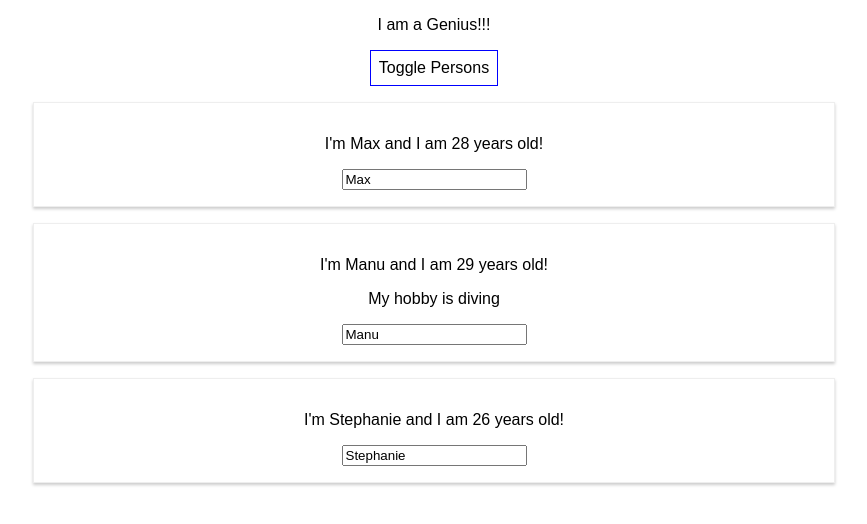
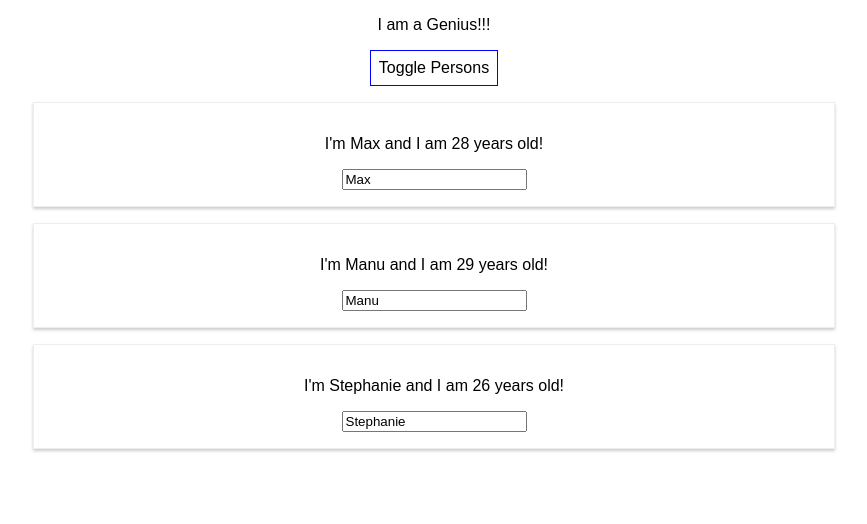
Before and after one commit to nephisto1954/my-app, a React (Create React App) app: page / in a window 1280 px wide. Both pictures are taken after a click on the button "Toggle Persons". Shown: the top 524 px of the page, without its empty margins (206-1073 px from the left). Built offline with nearby package versions, Linux system fonts and the light colour scheme.

Commit message:
deleting persons and dynamism

```diff
--- a/src/App.js
+++ b/src/App.js
@@ -7,32 +7,32 @@
 
   state =  {
     persons: [
-    { name: 'Max', age: 28},
-    { name: 'Manu', age: 29},
-    { name: 'Stephanie', age: 26}
+    { id:'aedr1', name: 'Max', age: 28},
+    { id:'aedr2', name: 'Manu', age: 29},
+    { id:'aedr3', name: 'Stephanie', age: 26}
     ],
     otherState: 'some other value',
     showPerson: false
   }
 
-  switchNameHandler = ( newName ) => {
+
+  nameChangedHandler = ( event, id ) => {
+    const personIndex = this.state.persons.findIndex(p => {
+      return p.id === id;
+    });
+
+    const person = {
+      ...this.state.persons[personIndex]
+    };
+
+    person.name = event.target.value;
+
+    const persons = [...this.state.persons];
+    persons[personIndex] = person;
+
     this.setState({
-        persons: [
-    { name: newName, age: 32},
-    { name: 'Manu', age: 29},
-    { name: 'Stephanie', age: 26}
-    ]
-   })
-  }
-
-  nameChangedHandler = ( event ) => {
-    this.setState({
-      persons: [
-      { name: 'Tanguy', age: 32},
-      { name: event.target.value, age: 29},
-      { name: 'Stephanie', age: 26}
-    ]
-   })
+      persons: persons
+   });
   }
 
   togglePersonHandler = () => {
@@ -40,8 +40,11 @@
     this.setState({showPersons: !doesShow});
   }
 
-
-
+  deletePersonHandler = (personIndex) => {
+    const persons = this.state.persons.slice();
+    persons.splice(personIndex, 1);
+    this.setState({persons: persons});
+  }
 
   render () {
 
@@ -58,18 +61,16 @@
     if (this.state.showPersons) {
       persons = (
         <div>
-          <Person
-            name={this.state.persons[0].name}
-            age={this.state.persons[0].age}/>
-          <Person
-            name={this.state.persons[1].name}
-            age={this.state.persons[1].age}
-            changed={this.nameChangedHandler} >My hobby is diving </Person>
-          <Person
-            name={this.state.persons[2].name}
-            age={this.state.persons[2].age}/>
+          {this.state.persons.map((person, index) => {
+            return <Person
+            click={() => this.deletePersonHandler(index)}
+            name={person.name}
+            age={person.age}
+            key={person.id }
+            changed={(event) => this.nameChangedHandler(event, person.id)}/>
+          })}
         </div>
-        );
+      );
     }
 
 
```
